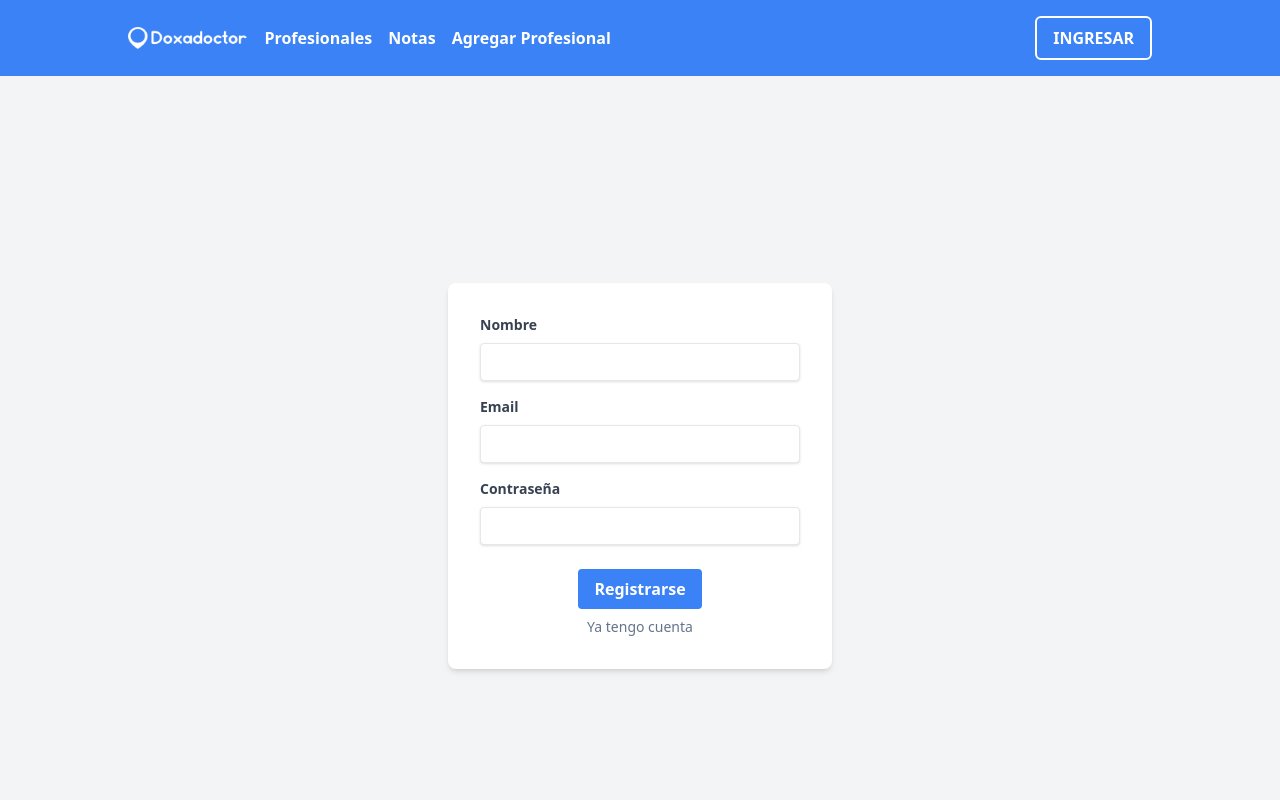
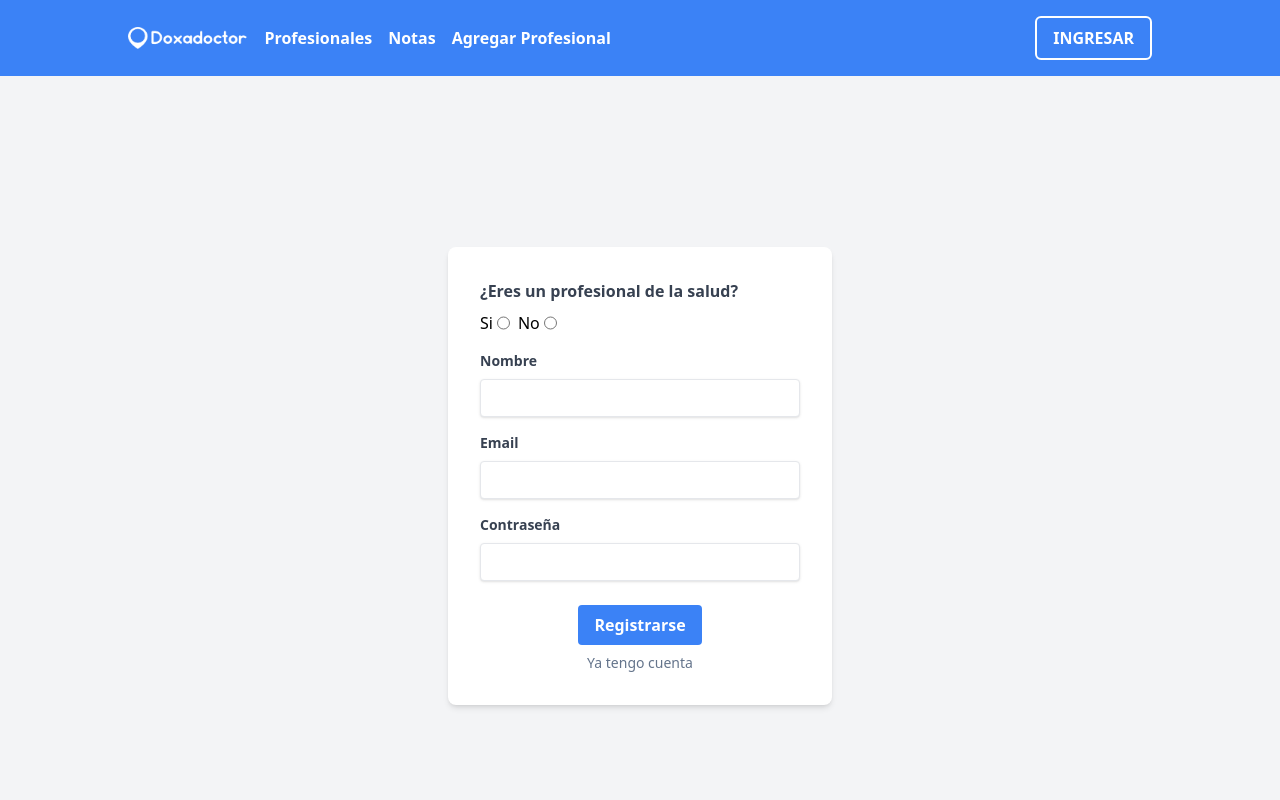
Before and after one commit to luissimosa199/doxadoctor_v2, a Next.js app: page /register in a window 1280 px wide. Shown: the top 800 px of the page. Built offline with nearby package versions, Linux system fonts and the light colour scheme; no server answers.

Commit message:
doctor type added to schema

```diff
--- a/src/components/UsersCard.tsx
+++ b/src/components/UsersCard.tsx
@@ -15,6 +15,7 @@ interface UserInterface {
     image: string;
     _id: string;
     slug: string;
+    type: string;
   };
   favoritesLoading: boolean;
   isFavorites: boolean;
@@ -45,7 +46,7 @@ const UsersCard: FunctionComponent<UserInterface> = ({
             <div className="w-full h-full bg-gray-200"></div>
             <div className="flex items-center gap-2 absolute bottom-2 right-2">
               <p className="text-xs text-center leading-none bg-blue-300 px-2 py-1 rounded-md font-semibold">
-                especilidad
+                {user.type}
               </p>
             </div>
           </div>
--- a/src/db/models/userModel.ts
+++ b/src/db/models/userModel.ts
@@ -57,6 +57,9 @@ export class User {
   @prop({ default: "USER" })
   role?: string;
 
+  @prop()
+  type?: string;
+
   static async hashPassword(password: string) {
     return await bcrypt.hash(password, 10);
   }
--- a/src/pages/api/register.ts
+++ b/src/pages/api/register.ts
@@ -11,20 +11,15 @@ export default async function handler(
     return res.status(405).end(); // Method Not Allowed
   }
 
-  const { name, email, password, user_agent_id } = req.body;
+  const { name, email, password, user_agent_id, isDoctor, type } = req.body;
 
-  console.log(user_agent_id);
-
-  // Input validation (you may want to add more comprehensive checks)
   if (!name || !email || !password) {
     return res.status(400).json({ error: "Campos requeridos incompletos." });
   }
 
-  // Connect to the database using dbConnect
   await dbConnect();
 
   try {
-    // Check if the user already exists
     const existingUser = await UserModel.findOne({ email });
     if (existingUser) {
       return res
@@ -32,7 +27,6 @@ export default async function handler(
         .json({ error: "Usuario con el mismo mail ya existe" });
     }
 
-    // Hash the password
     const hashedPassword = await bcrypt.hash(password, 10);
 
     let slug = name.toLowerCase().replaceAll(" ", "-");
@@ -46,13 +40,14 @@ export default async function handler(
       counter++;
     }
 
-    // Create the user
     const user = new UserModel({
       name,
       email,
       user_agent_id,
       password: hashedPassword,
       slug,
+      type,
+      role: isDoctor === "true" ? "DOCTOR" : "USER",
     });
     await user.save();
 
--- a/src/pages/api/user/index.ts
+++ b/src/pages/api/user/index.ts
@@ -16,7 +16,7 @@ export default async function handler(
     if (req.method === "GET") {
       const { name, tags, username } = req.query;
 
-      let query: any = {};
+      let query: any = { role: "DOCTOR" };
 
       if (session && session.user && session.user.email) {
         query.email = { $ne: session.user.email };
@@ -36,7 +36,7 @@ export default async function handler(
       }
 
       const users = await UserModel.find(query)
-        .select("email image name tags slug online")
+        .select("email image name tags slug online type")
         .sort({ createdAt: -1 });
 
       if (!users || users.length === 0) {
--- a/src/pages/register.tsx
+++ b/src/pages/register.tsx
@@ -1,71 +1,174 @@
-import { getCookie } from 'cookies-next';
-import Link from 'next/link';
-import { useRouter } from 'next/router';
-import { useState } from 'react';
+import { getCookie } from "cookies-next";
+import Link from "next/link";
+import { useRouter } from "next/router";
+import { useState } from "react";
 
 export default function Register() {
+  const [isLoading, setIsLoading] = useState<boolean>(false);
+  const [errorMessage, setErrorMessage] = useState<string | null>(null);
+  const [isDoctor, setIsDoctor] = useState<boolean>(false);
 
-    const [isLoading, setIsLoading] = useState<boolean>(false)
-    const [errorMessage, setErrorMessage] = useState<string | null>(null)
-
-    const router = useRouter()
+  const router = useRouter();
 
   const handleSubmit = async (e: React.FormEvent<HTMLFormElement>) => {
     e.preventDefault();
-        setIsLoading(true)
+    setIsLoading(true);
     const formData = new FormData(e.currentTarget);
-        const email = formData.get('email');
-        const password = formData.get('password');
-        const name = formData.get('name');
-        const user_agent_id = getCookie(`user_agent_id`)
+    const email = formData.get("email");
+    const password = formData.get("password");
+    const name = formData.get("name");
+    const type = formData.get("type");
+    const user_agent_id = getCookie(`user_agent_id`);
+    const isDoctor = formData.get("doctor");
 
-        const response = await fetch('/api/register', {
-            method: 'POST',
-            body: JSON.stringify({ email, password, name, user_agent_id }),
+    const response = await fetch("/api/register", {
+      method: "POST",
+      body: JSON.stringify({
+        email,
+        password,
+        name,
+        user_agent_id,
+        isDoctor,
+        type,
+      }),
       headers: {
-                'Content-Type': 'application/json',
+        "Content-Type": "application/json",
       },
     });
 
-        const data = await response.json()
+    const data = await response.json();
 
     if (response.ok) {
-            router.push('/login')
+      router.push("/login");
     } else {
-            setErrorMessage(data.error)
-            setIsLoading(false)
+      setErrorMessage(data.error);
+      setIsLoading(false);
     }
   };
 
   return (
     <div className="min-h-screen flex justify-center items-center bg-gray-100">
-            <form className="bg-white p-8 rounded-lg shadow-md w-96" onSubmit={handleSubmit}>
+      <form
+        className="bg-white p-8 rounded-lg shadow-md w-96"
+        onSubmit={handleSubmit}
+      >
         <div className="mb-4">
-                    <label className="block text-gray-700 text-sm font-bold mb-2" htmlFor="name">
+          <fieldset>
+            <legend className="text-gray-700 text-base font-bold mb-2 ">
+              ¿Eres un profesional de la salud?
+            </legend>
+            <div className="flex gap-2">
+              <div className="flex gap-1">
+                <label htmlFor="true">Si</label>
+                <input
+                  type="radio"
+                  id="true"
+                  name="doctor"
+                  value="true"
+                  onChange={() => {
+                    setIsDoctor(true);
+                  }}
+                />
+              </div>
+              <div className="flex gap-1">
+                <label htmlFor="false">No</label>
+                <input
+                  type="radio"
+                  id="false"
+                  name="doctor"
+                  value="false"
+                  onChange={() => {
+                    setIsDoctor(false);
+                  }}
+                />
+              </div>
+            </div>
+          </fieldset>
+        </div>
+        <div className="mb-4">
+          <label
+            className="block text-gray-700 text-sm font-bold mb-2"
+            htmlFor="name"
+          >
             Nombre
           </label>
-                    <input className="shadow appearance-none border rounded w-full py-2 px-3 text-gray-700 leading-tight focus:outline-none focus:shadow-outline" name="name" type="text" id="name" required />
+          <input
+            className="shadow appearance-none border rounded w-full py-2 px-3 text-gray-700 leading-tight focus:outline-none focus:shadow-outline"
+            name="name"
+            type="text"
+            id="name"
+            required
+          />
         </div>
+
+        {isDoctor && (
           <div className="mb-4">
-                    <label className="block text-gray-700 text-sm font-bold mb-2" htmlFor="email">
+            <label
+              className="block text-gray-700 text-sm font-bold mb-2"
+              htmlFor="type"
+            >
+              Especialidad
+            </label>
+            <input
+              className="shadow appearance-none border rounded w-full py-2 px-3 text-gray-700 leading-tight focus:outline-none focus:shadow-outline"
+              name="type"
+              type="text"
+              id="type"
+              required={isDoctor}
+            />
+          </div>
+        )}
+        <div className="mb-4">
+          <label
+            className="block text-gray-700 text-sm font-bold mb-2"
+            htmlFor="email"
+          >
             Email
           </label>
-                    <input className="shadow appearance-none border rounded w-full py-2 px-3 text-gray-700 leading-tight focus:outline-none focus:shadow-outline" name="email" type="email" id="email" required />
+          <input
+            className="shadow appearance-none border rounded w-full py-2 px-3 text-gray-700 leading-tight focus:outline-none focus:shadow-outline"
+            name="email"
+            type="email"
+            id="email"
+            required
+          />
         </div>
         <div className="mb-6">
-                    <label className="block text-gray-700 text-sm font-bold mb-2" htmlFor="password">
+          <label
+            className="block text-gray-700 text-sm font-bold mb-2"
+            htmlFor="password"
+          >
             Contraseña
           </label>
-                    <input className="shadow appearance-none border rounded w-full py-2 px-3 text-gray-700 leading-tight focus:outline-none focus:shadow-outline" name="password" type="password" id="password" required />
+          <input
+            className="shadow appearance-none border rounded w-full py-2 px-3 text-gray-700 leading-tight focus:outline-none focus:shadow-outline"
+            name="password"
+            type="password"
+            id="password"
+            required
+          />
         </div>
-                {errorMessage && <div className="mb-6">
-                    <p className="text-sm text-red-600 font-semibold text-center">Error: {errorMessage}</p>
-                </div>}
+        {errorMessage && (
+          <div className="mb-6">
+            <p className="text-sm text-red-600 font-semibold text-center">
+              Error: {errorMessage}
+            </p>
+          </div>
+        )}
         <div className="flex flex-col items-center justify-between">
-                    <button className="bg-blue-500 hover:bg-blue-700 text-white font-bold py-2 px-4 rounded focus:outline-none focus:shadow-outline transition-all" type="submit" disabled={isLoading}>
+          <button
+            className="bg-blue-500 hover:bg-blue-700 text-white font-bold py-2 px-4 rounded focus:outline-none focus:shadow-outline transition-all"
+            type="submit"
+            disabled={isLoading}
+          >
             {isLoading ? "Registrando..." : "Registrarse"}
           </button>
-                    <Link href="/login" className="text-sm mt-2 text-slate-500 hover:opacity-75 transition-all">Ya tengo cuenta</Link>
+          <Link
+            href="/login"
+            className="text-sm mt-2 text-slate-500 hover:opacity-75 transition-all"
+          >
+            Ya tengo cuenta
+          </Link>
         </div>
       </form>
     </div>
```
Also changed, not shown: public/mexico_flag.png (added), public/uruguay_flag.png (added). Lines whose indentation alone changed are shown as unchanged.
